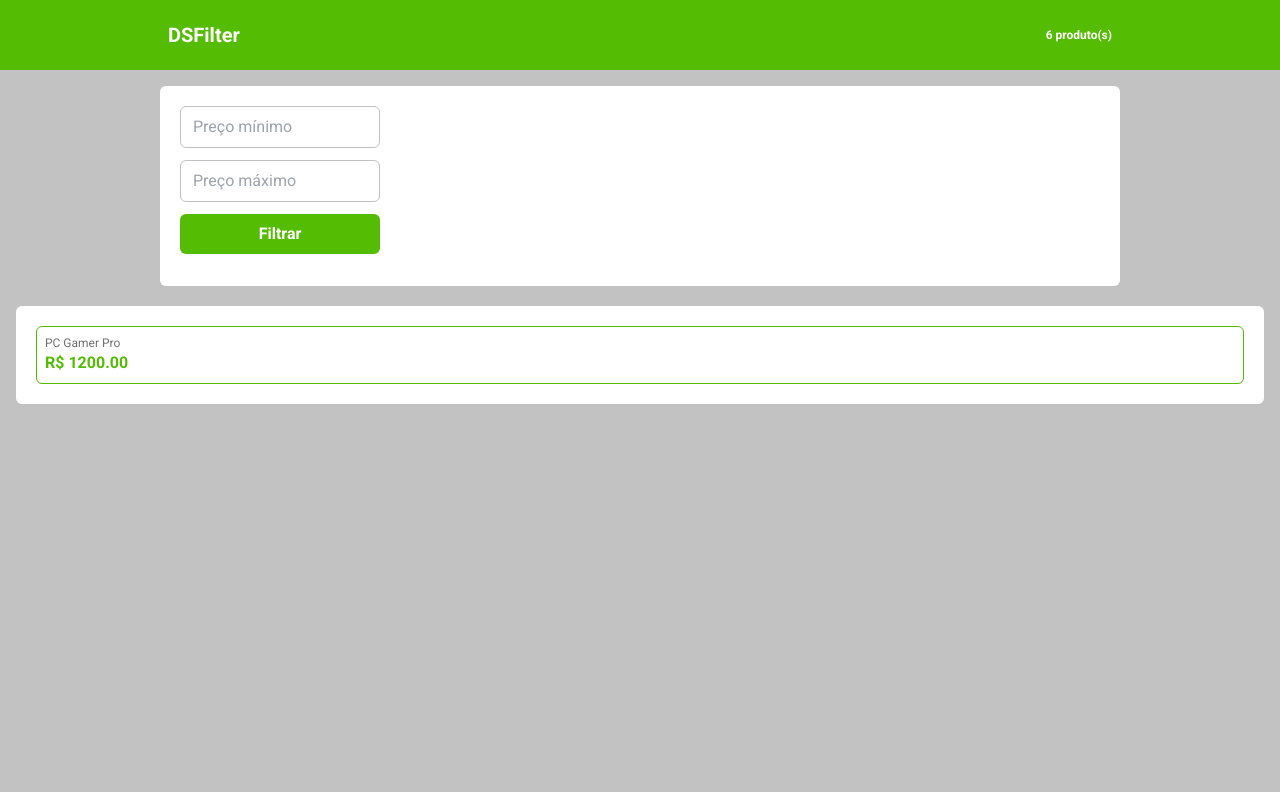
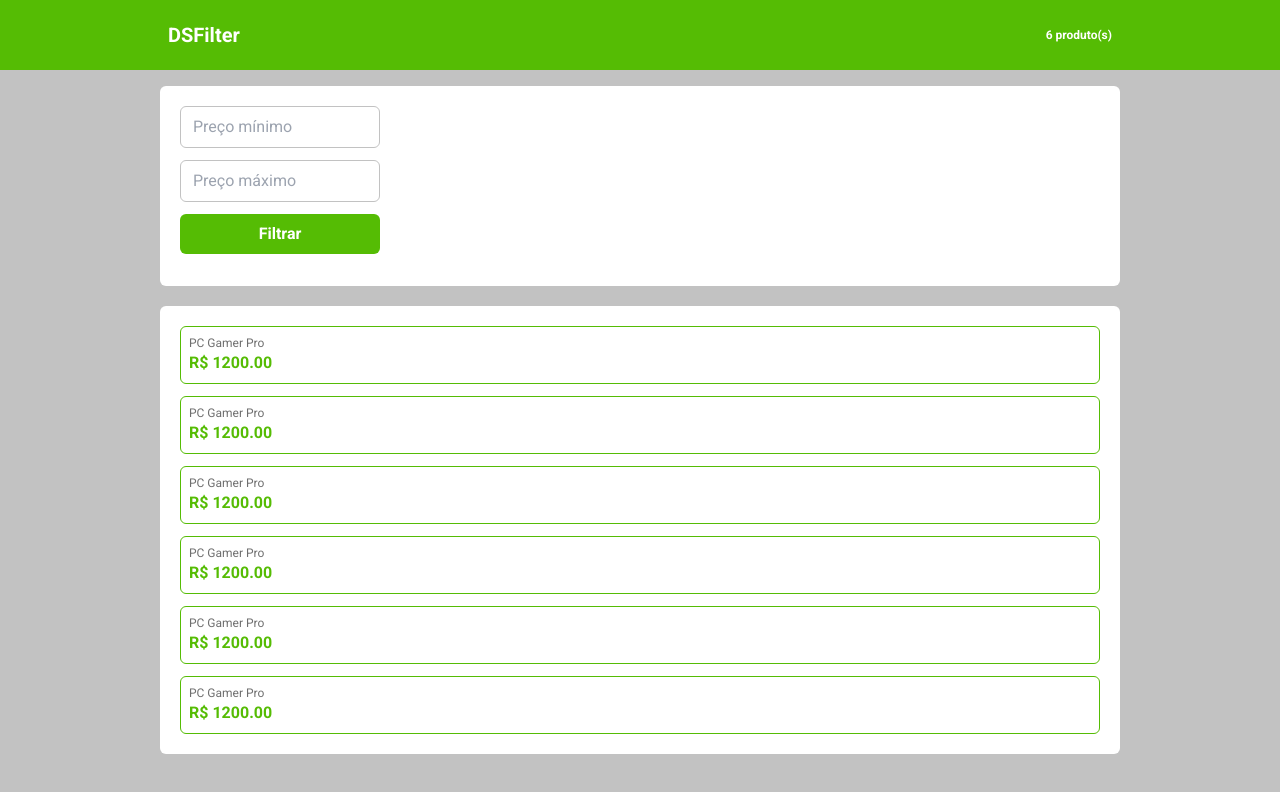
Before and after one commit to Ital023/ds-list, a React (Vite) app: page / in a window 1280 px wide. Shown: the top 792 px of the page. Built offline with nearby package versions, Linux system fonts and the light colour scheme.

Commit message:
feat: ProductResult+

```diff
--- /dev/null
+++ b/src/components/ProductResult/index.tsx
@@ -0,0 +1,8 @@
+export default function ProductResult() {
+  return (
+    <div className="border border-primary p-2 rounded-md">
+      <h3 className="text-quartenary text-xs">PC Gamer Pro</h3>
+      <p className="text-primary text-base font-bold">R$ 1200.00</p>
+    </div>
+  );
+}
--- a/src/components/ProductsResultContainer/index.tsx
+++ b/src/components/ProductsResultContainer/index.tsx
@@ -1,10 +1,14 @@
+import ProductResult from "../ProductResult";
+
 export default function ProductsResultContainer() {
   return (
-    <div className="bg-tertiary rounded-md p-5 flex flex-col gap-3">
-      <div className="border border-primary p-2 rounded-md">
-        <h3 className="text-quartenary text-xs">PC Gamer Pro</h3>
-        <p className="text-primary text-base font-bold">R$ 1200.00</p>
-      </div>
+    <div className="bg-tertiary rounded-md p-5 flex flex-col gap-3 md:max-w-[960px] md:mx-auto">
+        <ProductResult />
+        <ProductResult />
+        <ProductResult />
+        <ProductResult />
+        <ProductResult />
+        <ProductResult />
     </div>
   );
 }
```
